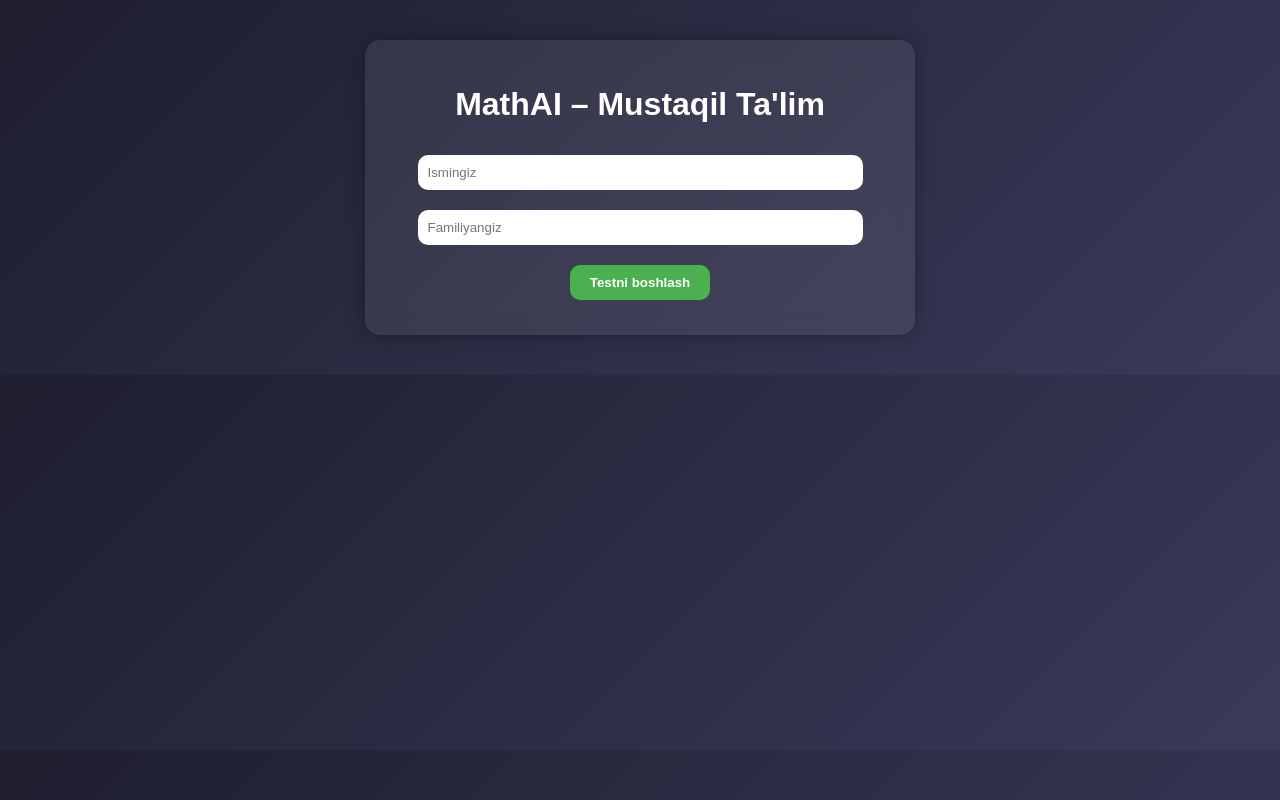
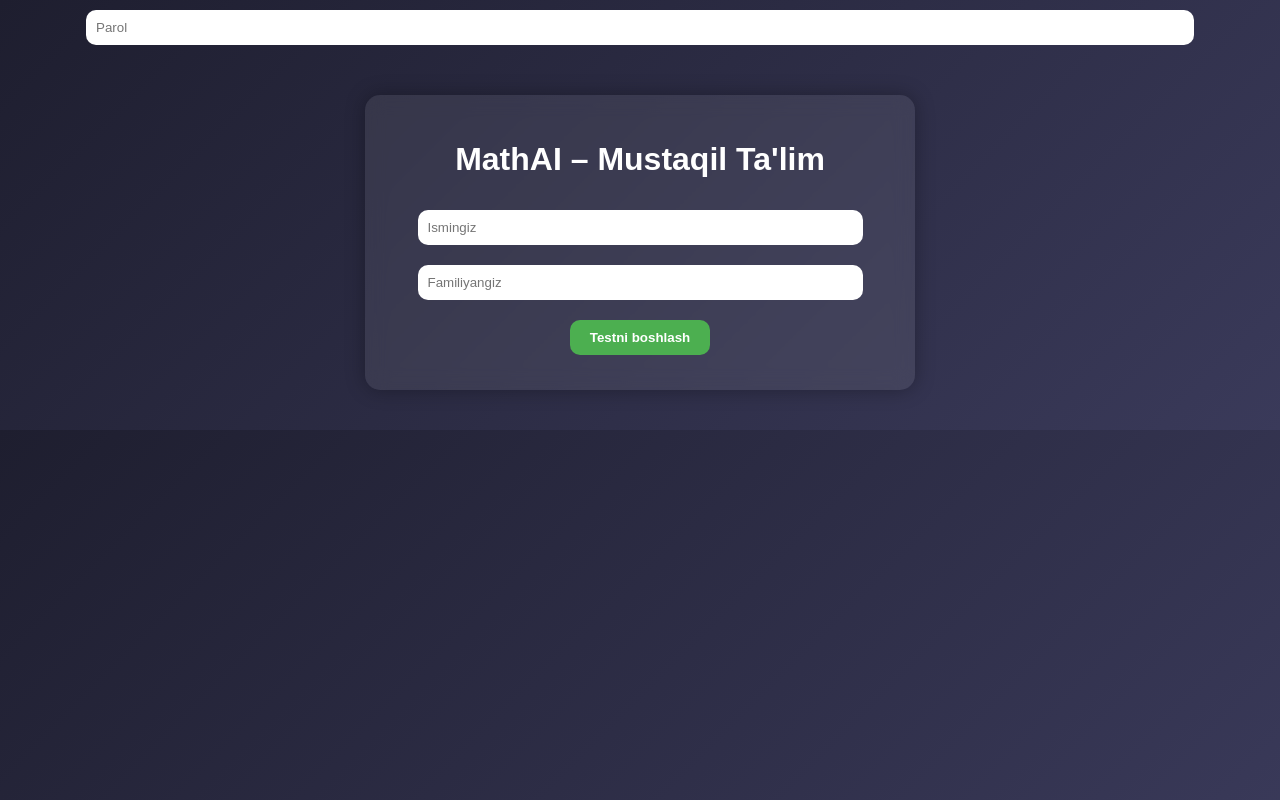
Before and after one commit to mrarslonbe22-create/MathAI_Testing, a plain HTML site: page index.html in a window 1280 px wide. Drawn offline with Linux system fonts and the light colour scheme.

Commit message:
Add password input to start section
Added a password input field to the start section.

```diff
--- a/index.html
+++ b/index.html
@@ -7,7 +7,7 @@
 <link rel="stylesheet" href="style.css">
 </head>
 <body>
-
+<input type="password" id="password" placeholder="Parol">
 <div class="container" id="start-section">
   <h1>MathAI – Mustaqil Ta'lim</h1>
   <input type="text" id="firstName" placeholder="Ismingiz"><br>
```
